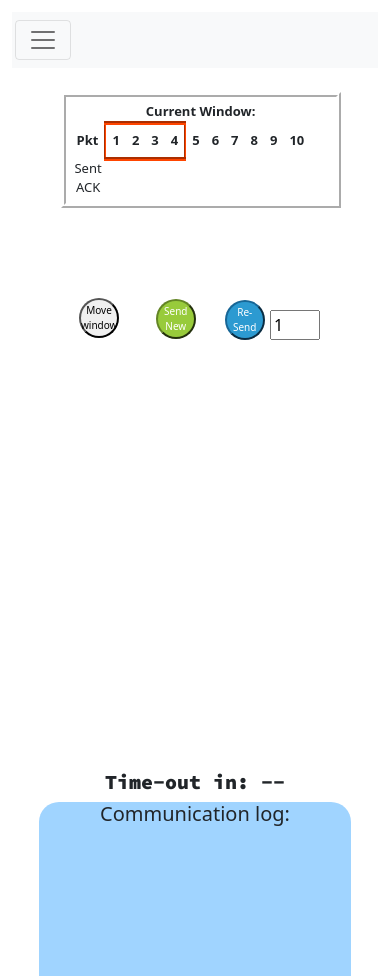
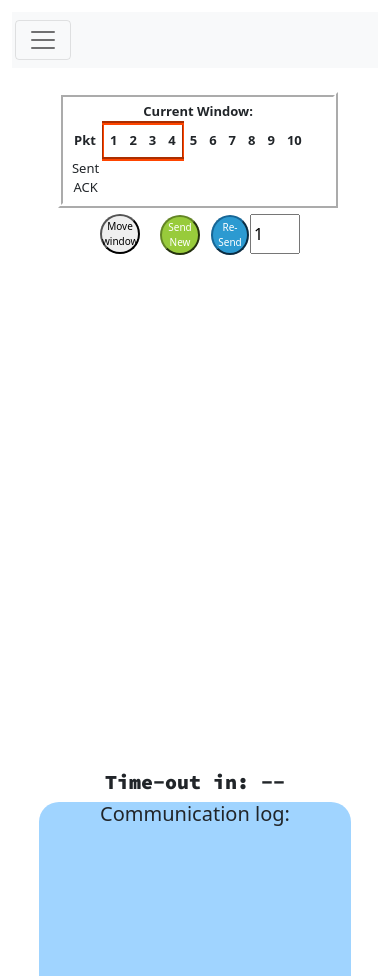
Before and after one commit to virtual-labs/exp-file-transfer-tcp-iiith, a plain HTML site: page experiment/simulation/page2.html in a window 390 px wide. Drawn offline with nearby package versions, Linux system fonts and the light colour scheme.

Commit message:
page2 visuals improved

```diff
--- a/experiment/simulation/css/style_media.css
+++ b/experiment/simulation/css/style_media.css
@@ -38,6 +38,7 @@
     .p2-canvas-container{
         width: 80vw !important;
         height: 40vh !important;
+        scrollbar-width: none !important;
     }
 
     .p2-btn-div{
@@ -56,4 +57,9 @@
         height: 150px !important;
     }
 
+    #p2-btn-window-container{
+        flex-direction: column !important;
+        justify-content: flex-start !important;
+    }
+
 }
--- a/experiment/simulation/page2.html
+++ b/experiment/simulation/page2.html
@@ -23,7 +23,8 @@
   <body class="body">
     <script src="./js/nav.js" id="navbar-2"></script>
     <div class="content p2-content">
-          <div style="display: grid; grid-template-rows: auto auto; justify-content: center;">
+          <div style="display: flex; flex-direction: column-reverse; justify-content: flex-end;
+    align-items: center;" id="p2-btn-window-container">
 
             <div style="margin-left: 2%; border: 5px ridge white; padding: 5px; width: 280px; text-align: center; height: fit-content ; font-size: small;">
               <!-- for window -->
@@ -81,30 +82,13 @@
                 <div class="p2-btn-div">
                   <button id="send_next" type="button" class="btn-green " style="width: 130px;" onclick="p2_buttonPress(1)">Send New</button>
                 </div>
-                <div style="flex-direction: row;" class="p2-btn-div">
+                <div style="display: flex; flex-direction: row !important;" class="p2-btn-div">
                   <button id="resend" type="button" class="btn-blue " style="width: 130px;" onclick="p2_buttonPress(2)">Re-Send</button>
                   <input type="number" id="resend_pkt" min="1" max="10" value="1" style=" width: 50px;">
               </div>
             </div>
           </div>
-
-        <!-- <div style="display: grid; grid-template-columns: 1fr 10fr; width: 420px; overflow-y:scroll; scrollbar-width:none; height: 65vh;">
-        <div style=" width: 420px; height: 410px;  overflow-y: scroll;">
-
-          <div style="display: grid; grid-template-columns: 1fr 10fr;">
-            <div id="ray-name" style="flex: 1; display: flex; flex-direction: column; height: 60vh;">
-              <div>H</div>
-            </div>
-            <div id="ray-name" style="display: grid;grid-column: 1fr; height: 60vh;"></div>
-            <div id="canvas" class="p2-canvas">
-              <div id="canvas-title" class="canvas-title"></div>
-
-            </div>
-          </div>
-
-        </div> -->
-
-        <div style="display: grid; grid-template-columns: 1fr 10fr; width: 420px; overflow-y:scroll; scrollbar-gutter: stable; overflow-x: hidden; height: 65vh;" class="p2-canvas-container">
+        <div style="display: grid; grid-template-columns: 1fr 10fr; width: 420px; overflow-y:scroll; scrollbar-gutter: stable; overflow-x: hidden; height: 65vh; justify-self: center;" class="p2-canvas-container">
 
           <div id="ray-name" style="flex: 1; display: flex; flex-direction: column;">
             <div>&nbsp;</div>
```
